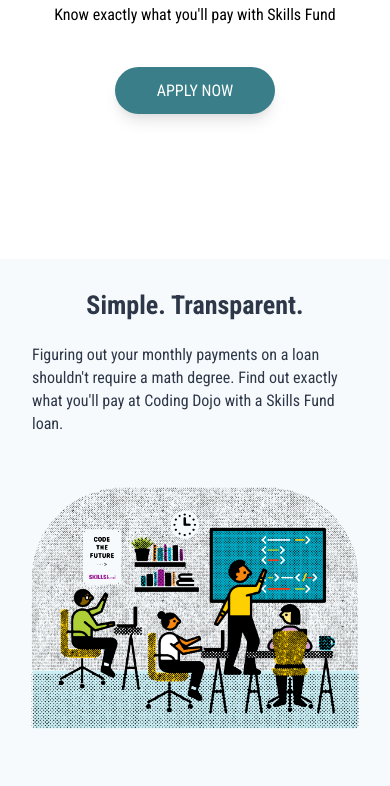
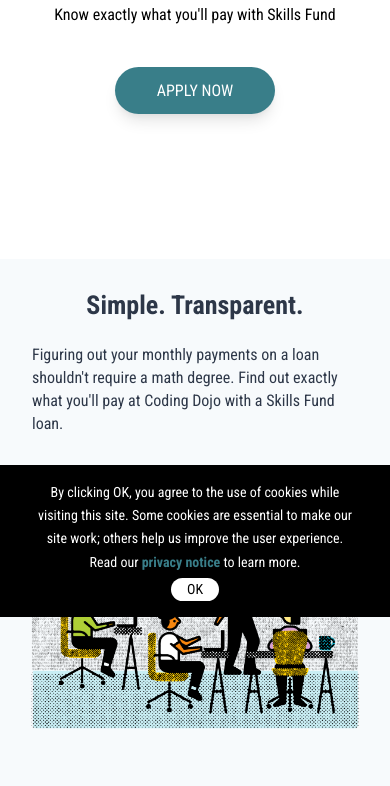
Before and after one commit to chrisdesilva/skills_fund_codingdojo, a Gatsby site: page / in a window 390 px wide. Shown: the part 227-1013 px from the top of the page. Built offline with nearby package versions, Linux system fonts and the light colour scheme; Gatsby itself is replaced by a stand-in of ours; some packages are replaced by stand-ins of ours; no server answers.

Commit message:
Move popup to bottom

```diff
--- a/src/components/layout.css
+++ b/src/components/layout.css
@@ -22,34 +22,20 @@
 	background: #000;
 	color: white;
 	position: fixed;
-  top: 0;
+	bottom: 0;
 	z-index: 100;
-  width: 100%;
 	display: flex;
 	justify-content: space-evenly;
-  height: 100px;
 	align-items: center;
 	opacity: 1;
-  transition: all 1000ms;
+	transition: all 300ms;
 }
 
-.popup button {
-  position: absolute;
-  right: 10px;
-}
-
-@media screen and (max-width: 768px){
+@media screen and (max-width: 768px) {
 	.popup {
 		flex-direction: column;
 		text-align: center;
 		padding: 1rem 2rem;
-    height: 200px;
-  }
-
-  .popup button {
-    top: 2%;
-    right: 2%;
-    padding-bottom: 10px;
 	}
 
 	.popup--getReady {
@@ -174,15 +160,15 @@
 }
 
 #stepCard1:hover {
-  transform: scale(1.05)
+	transform: scale(1.05);
 }
 
 #stepCard2:hover {
-  transform: scale(1.05)
+	transform: scale(1.05);
 }
 
 #stepCard3:hover {
-  transform: scale(1.05)
+	transform: scale(1.05);
 }
 
 .yotpo .yotpo-testimonials-btn {
@@ -192,7 +178,6 @@
 .menu-item {
 	transition: all 300ms;
 }
-
 
 html {
 	font-family: 'Roboto Condensed', sans-serif;
@@ -781,8 +766,8 @@
 code {
 	background-color: hsla(0, 0%, 0%, 0.04);
 	border-radius: 3px;
-  font-family: "SFMono-Regular", Consolas, "Roboto Mono", "Droid Sans Mono",
-    "Liberation Mono", Menlo, Courier, monospace;
+	font-family: "SFMono-Regular", Consolas, "Roboto Mono", "Droid Sans Mono", "Liberation Mono", Menlo, Courier,
+		monospace;
 	padding: 0;
 	padding-top: 0.2em;
 	padding-bottom: 0.2em;
```
Lines whose indentation alone changed are shown as unchanged.
